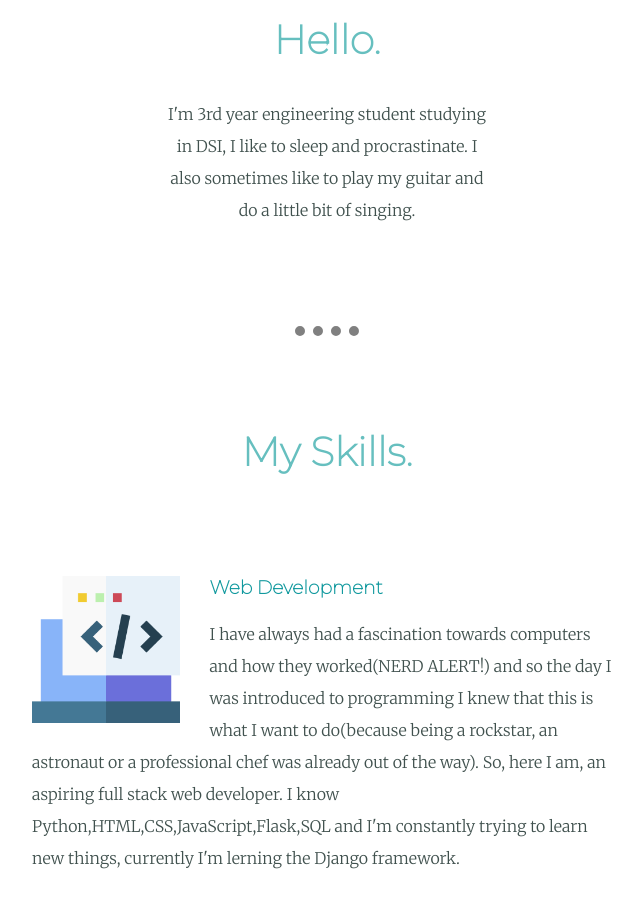
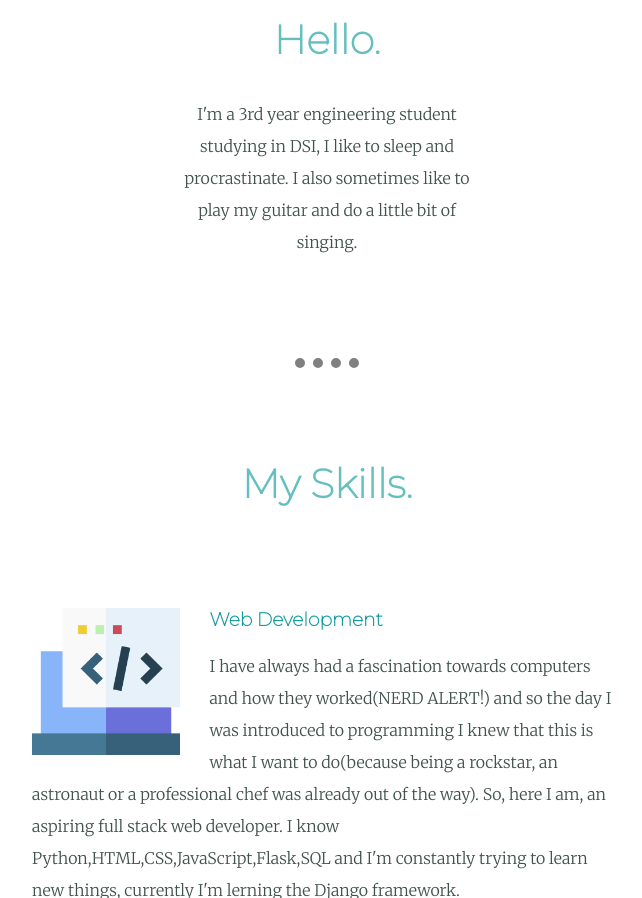
Before and after one commit to shivansh3345/Personal-Page, a plain HTML site: page index.html in a window 1280 px wide. Shown: the part 1198-2096 px from the top of the page, without its empty margins (313-955 px from the left). Drawn offline with Linux system fonts and the light colour scheme.

Commit message:
Update index.html

```diff
--- a/index.html
+++ b/index.html
@@ -20,7 +20,7 @@
       <div class="profile">
         <img class="profile-img" src="images/a.png" alt="Shivansh's face">
         <h2>Hello.</h2>
-        <p class="intro">I'm 3rd year engineering student studying in DSI, I like to sleep and procrastinate. I also sometimes like to play my guitar and do a little bit of singing.</p>
+        <p class="intro">I'm a 3rd year engineering student studying in DSI, I like to sleep and procrastinate. I also sometimes like to play my guitar and do a little bit of singing.</p>
       </div>
       <hr>
       <div class="skills">
```
